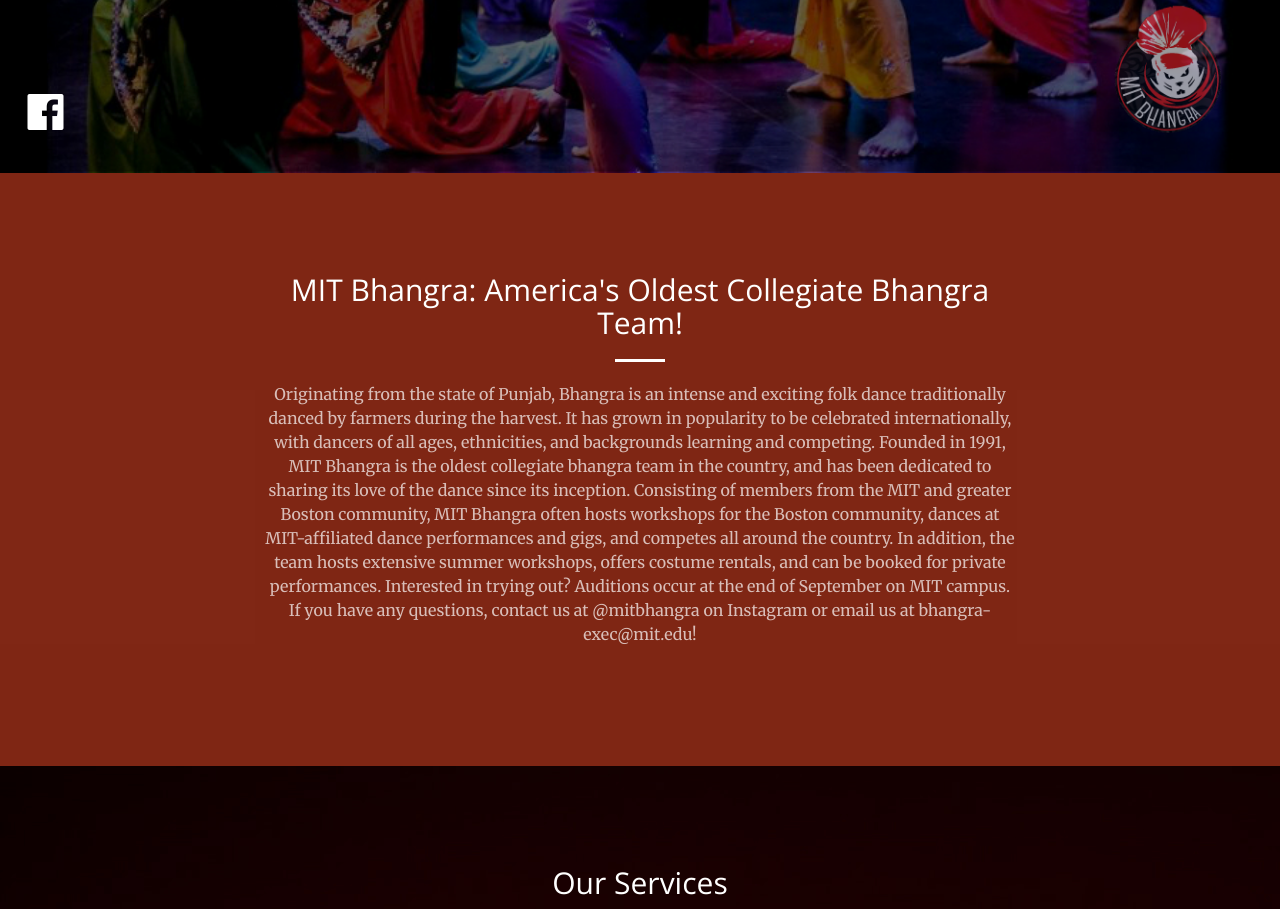
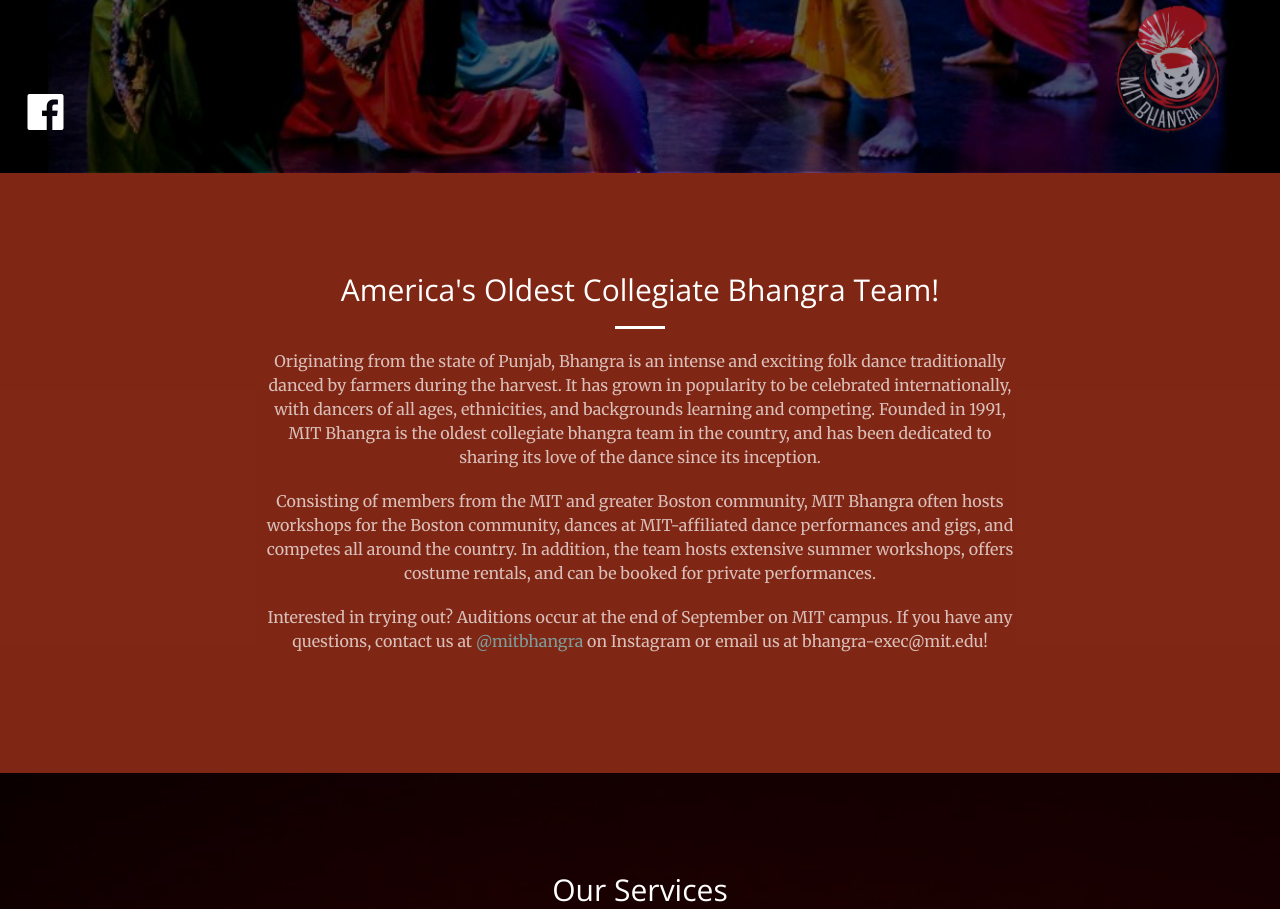
Before and after one commit to mit-bhangra/bhangra-website, a PHP site: page / in a window 1280 px wide. Shown: the part 627-1536 px from the top of the page. Run offline with PHP 8.4, Linux system fonts and the light colour scheme; some libraries are stand-ins or nearby versions.

Commit message:
changed contact colors

```diff
--- a/css/creativetwo.css
+++ b/css/creativetwo.css
@@ -75,6 +75,7 @@
 
 .text-faded {
     color: rgba(255, 255, 255, 0.7);
+    font: "merriweather"
 }
 
 section {
@@ -253,6 +254,7 @@
 
 .section-heading {
     margin-top: 0;
+    font: "merriweather"
 }
 
 .service-box {
@@ -491,7 +493,7 @@
 }
 
 .contact {
-    background-color: rgba(236, 181, 62, 0.95);
+    background-color: rgba(121, 27, 8, 0.95);
 }
 
 
@@ -500,7 +502,7 @@
 #formform {
     font-size: 25px;
     color: rgba(255, 255, 255, 1);
-    background-color: rgba(236, 181, 62, 0.95);
+    background-color: rgba(121, 27, 8, 0.95);
     text-align: center;
     font-weight: 300;
     padding: 100px;
@@ -714,7 +716,7 @@
 
 .logo {
     width: 15%;
-    height: 15% right: 0px;
+    height: 15% right 0px;
     opacity: 0.6;
     /*display: none;*/
     position: fixed;
--- a/index.html
+++ b/index.html
@@ -153,16 +153,20 @@
         <div class="container">
             <div class="row">
                 <div class="col-lg-8 col-lg-offset-2 text-center">
-                    <h2 class="section-heading">MIT Bhangra: America's Oldest Collegiate Bhangra Team!</h2>
+                    <h2 class="section-heading">America's Oldest Collegiate Bhangra Team!</h2>
                     <hr class="light">
                     <p class="text-faded"> Originating from the state of Punjab, Bhangra is an intense and exciting folk dance traditionally danced by farmers
                         during the harvest. It has grown in popularity to be celebrated internationally, with dancers of all ages, ethnicities, and backgrounds
                         learning and competing. Founded in 1991, MIT Bhangra is the oldest collegiate bhangra team in the country, and has been
-                        dedicated to sharing its love of the dance since its inception. Consisting of members from the MIT and greater Boston
+                        dedicated to sharing its love of the dance since its inception.
+                    </p>
+                    <p class="text-faded"> Consisting of members from the MIT and greater Boston
                         community, MIT Bhangra often hosts workshops for the Boston community, dances at MIT-affiliated dance performances and gigs,
                         and competes all around the country. In addition, the team hosts extensive summer workshops, offers costume rentals, and can be
-                        booked for private performances. Interested in trying out? Auditions occur at the end of September on MIT campus. If you have any questions,
-                        contact us at @mitbhangra on Instagram or email us at bhangra-exec@mit.edu!
+                        booked for private performances.
+                    </p>
+                    <p class="text-faded"> Interested in trying out? Auditions occur at the end of September on MIT campus. If you have any questions,
+                        contact us at <a href="https://www.instagram.com/mitbhangra/">@mitbhangra</a> on Instagram or email us at bhangra-exec@mit.edu!
                     </p>
 
                     <!-- <a href="#services" class="page-scroll btn btn-default btn-xl sr-button">Get Started!</a> -->
```
